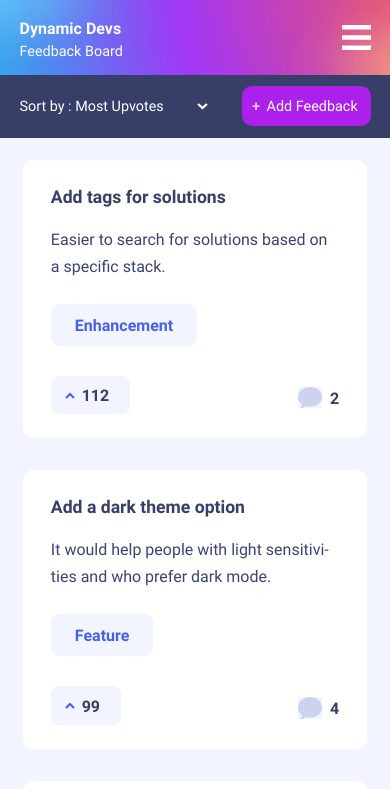
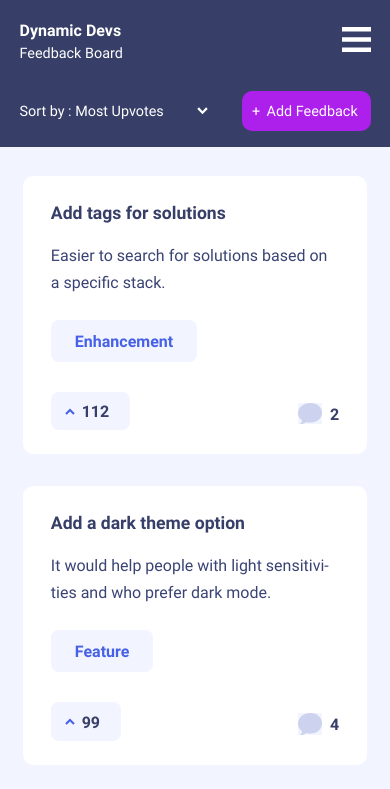
Before and after one commit to JaimeGSandoval/product-feedback-app, a React (Create React App) app: page / in a window 390 px wide. Shown: the top 789 px of the page. Built offline with nearby package versions, Linux system fonts and the light colour scheme.

Commit message:
Remove background gradient img for mobile header
- Remove img from mobile header

- Fixed broken styles for mobile header which was a result of gradient
img being removed and replaced with a bg color. Fixed the styles for
mobile portrait and mobile landscape

```diff
--- a/src/components/MobileHeader/MobileHeader.jsx
+++ b/src/components/MobileHeader/MobileHeader.jsx
@@ -1,12 +1,12 @@
-import { useState } from 'react';
-import { MobileModal } from '../MobileModal';
-import mobileBgWebp from '../../assets/images/mobile/bg_header_sm.webp';
-import mobileBgPng from '../../assets/images/mobile/bg_header_sm.png';
-import desktopBgWebp from '../../assets/images/desktop/bg_header_lg.webp';
-import desktopBgPng from '../../assets/images/desktop/bg_header_lg.png';
-import hamburger from '../../assets/icons/hamburger.svg';
-import close from '../../assets/icons/close.svg';
-import styles from './_mobileHeader.module.scss';
+import { useState } from "react";
+import { MobileModal } from "../MobileModal";
+import mobileBgWebp from "../../assets/images/mobile/bg_header_sm.webp";
+import mobileBgPng from "../../assets/images/mobile/bg_header_sm.png";
+import desktopBgWebp from "../../assets/images/desktop/bg_header_lg.webp";
+import desktopBgPng from "../../assets/images/desktop/bg_header_lg.png";
+import hamburger from "../../assets/icons/hamburger.svg";
+import close from "../../assets/icons/close.svg";
+import styles from "./_mobileHeader.module.scss";
 
 export const MobileHeader = () => {
   const [isModalOpen, setIsModalOpen] = useState(false);
@@ -16,27 +16,14 @@
   };
 
   const handleKeyPressModal = (e) => {
-    if (e.key === 'Enter') {
+    if (e.key === "Enter") {
       setIsModalOpen(!isModalOpen);
     }
   };
 
   return (
     <>
-      <header className={`${styles.header} ${isModalOpen ? styles.fixed : ''}`}>
-        <picture>
-          <source
-            srcSet={`${desktopBgWebp}, 1024w, ${desktopBgPng} 1024w`}
-            media="(min-width: 1024px)"
-            type="image/webp"
-          />
-          <source srcSet={mobileBgWebp} type="image/webp" />
-          <img
-            src={mobileBgPng}
-            className={styles.headerBgImg}
-            alt="header background"
-          />
-        </picture>
+      <header className={`${styles.header} ${isModalOpen ? styles.fixed : ""}`}>
         <div className={styles.contentBox}>
           <div className={styles.textContainer}>
             <span className={styles.headerText}>dynamic devs</span>
--- a/src/components/MobileHeader/_mobileHeader.module.scss
+++ b/src/components/MobileHeader/_mobileHeader.module.scss
@@ -1,5 +1,5 @@
-@import '../../sass/abstract/vars';
-@import '../../sass/abstract/media-queries';
+@import "../../sass/abstract/vars";
+@import "../../sass/abstract/media-queries";
 
 picture {
   width: 100%;
@@ -13,20 +13,16 @@
   z-index: 10;
   position: fixed;
   top: 0;
+  background-color: #373f68;
+  max-height: 5.1rem;
+  height: 100%;
 
   @include mobileLandscapeXSm {
+    position: fixed;
     height: 3.5rem;
-    max-height: 3.5rem;
-    position: static;
-  }
-
-  @include mobileLandscapeSm {
-    height: 3.5rem;
-    max-height: 5rem;
   }
 
   @include mobileLandscapeXXLg {
-    display: block;
     height: 4.5rem;
     max-height: 4.5rem;
     width: 100vw;
@@ -59,12 +55,6 @@
 
   @include mobileLandscapeXSm {
     top: 0.8rem;
-  }
-
-  @include mobileLandscapeXXLg {
-    margin-left: 5%;
-    position: relative;
-    top: -3.8rem;
   }
 }
 
--- a/src/pages/SuggestionsPage/components/FeedbackBar/_feedbackBar.module.scss
+++ b/src/pages/SuggestionsPage/components/FeedbackBar/_feedbackBar.module.scss
@@ -1,5 +1,5 @@
-@import '../../../../sass/abstract/vars';
-@import '../../../../sass/abstract/media-queries';
+@import "../../../../sass/abstract/vars";
+@import "../../../../sass/abstract/media-queries";
 
 .container {
   width: 100%;
@@ -33,18 +33,14 @@
   }
 
   @include mobileLandscapeXSm {
-    margin-top: 0.7rem;
-    position: static;
-  }
-
-  @include mobileLandscapeSm {
-    margin-top: 0.5rem;
+    top: 3.5rem;
   }
 
   @include mobileLandscapeXXLg {
     margin-top: 0;
     width: 100vw;
     max-width: 100%;
+    top: 4rem;
   }
 
   @include tabletMd {
@@ -74,7 +70,11 @@
   margin: auto;
   justify-content: space-between;
   align-items: center;
-  padding: 0.7rem 0;
+  padding: 1rem 0 1rem;
+
+  @include mobileLg {
+    padding-top: 0.5rem;
+  }
 
   @include laptop {
     padding: 1rem 0;
--- a/src/pages/SuggestionsPage/components/SuggestionsList/_suggestionList.module.scss
+++ b/src/pages/SuggestionsPage/components/SuggestionsList/_suggestionList.module.scss
@@ -1,4 +1,4 @@
-@import '../../../../sass/abstract/media-queries';
+@import "../../../../sass/abstract/media-queries";
 
 .container {
   width: 88%;
@@ -12,12 +12,12 @@
     top: 8rem;
   }
 
-  @include mobileLg {
+  @include mobileMd {
     top: 9rem;
   }
 
   @include mobileLandscapeXSm {
-    top: 0;
+    top: 7rem;
   }
 
   @include tabletMd {
--- a/src/sass/abstract/_media-queries.scss
+++ b/src/sass/abstract/_media-queries.scss
@@ -1,133 +1,139 @@
 @mixin mobileXSm {
-  @media (min-width: 360px) {
+  @media screen and (min-width: 360px) {
     @content;
   }
 }
 
 @mixin mobileSm {
-  @media (min-width: 375px) {
+  @media screen and (min-width: 375px) {
+    @content;
+  }
+}
+
+@mixin mobileMd {
+  @media screen and (min-width: 390px) {
     @content;
   }
 }
 
 @mixin mobileLg {
-  @media (min-width: 414px) {
+  @media screen and (min-width: 414px) {
     @content;
   }
 }
 
 @mixin mobileXL {
-  @media (min-width: 428px) {
+  @media screen and (min-width: 428px) {
     @content;
   }
 }
 
 @mixin tabletSm {
-  @media (min-width: 600px) {
+  @media screen and (min-width: 600px) {
     @content;
   }
 }
 
 @mixin tabletMd {
-  @media (min-width: 768px) and (orientation: portrait) {
+  @media screen and (min-width: 768px) and (orientation: portrait) {
     @content;
   }
 }
 
 @mixin tabletLg {
-  @media (min-width: 820px) and (orientation: portrait) {
+  @media screen and (min-width: 820px) and (orientation: portrait) {
     @content;
   }
 }
 
 @mixin tabletXLg {
-  @media (min-width: 1024px) and (orientation: portrait) {
+  @media screen and (min-width: 1024px) and (orientation: portrait) {
     @content;
   }
 }
 
 @mixin laptop {
-  @media (min-width: 992px) and (orientation: landscape) {
+  @media screen and (min-width: 992px) and (orientation: landscape) {
     @content;
   }
 }
 
 @mixin laptopLg {
-  @media (min-width: 1024px) {
+  @media screen and (min-width: 1024px) {
     @content;
   }
 }
 
 @mixin desktop {
-  @media (min-width: 1200px) {
+  @media screen and (min-width: 1200px) {
     @content;
   }
 }
 
 @mixin desktopMd {
-  @media (min-width: 1382px) {
+  @media screen and (min-width: 1382px) {
     @content;
   }
 }
 
 @mixin desktopLg {
-  @media (min-width: 1560px) {
+  @media screen and (min-width: 1560px) {
     @content;
   }
 }
 
 @mixin desktopXL {
-  @media (min-width: 1820px) {
+  @media screen and (min-width: 1820px) {
     @content;
   }
 }
 
 @mixin desktopXXL {
-  @media (min-width: 1920px) {
+  @media screen and (min-width: 1920px) {
     @content;
   }
 }
 
 // custom media queries for popular mobile phones
 @mixin mobileI12Pro {
-  @media (min-width: 390px) and (min-height: 844px) and (max-height: 844px) {
+  @media screen and (min-width: 390px) and (min-height: 844px) and (max-height: 844px) {
     @content;
   }
 }
 
 @mixin mobileIX {
-  @media (min-width: 375px) and (min-height: 812px) and (max-height: 812px) {
+  @media screen and (min-width: 375px) and (min-height: 812px) and (max-height: 812px) {
     @content;
   }
 }
 
 // orientation: landscape media queries
 @mixin mobileLandscapeXSm {
-  @media (orientation: landscape) {
+  @media screen and (min-width: 568px) and (max-width: 667px) and (orientation: landscape) {
     @content;
   }
 }
 
 @mixin mobileLandscapeSm {
-  @media (min-width: 667px) and (orientation: landscape) {
+  @media screen and (min-width: 667px) and (orientation: landscape) {
     @content;
   }
 }
 
 @mixin mobileLandscapeLg {
-  @media (min-width: 736px) and (orientation: landscape) {
+  @media screen and (min-width: 736px) and (orientation: landscape) {
     @content;
   }
 }
 
 @mixin mobileLandscapeXL {
-  @media (min-width: 812px) and (orientation: landscape) {
+  @media screen and (min-width: 812px) and (orientation: landscape) {
     @content;
   }
 }
 
 @mixin mobileLandscapeXXLg {
-  @media (min-width: 896px) and (max-width: 926px) and (orientation: landscape) {
+  @media screen and (min-width: 896px) and (max-width: 926px) and (orientation: landscape) {
     @content;
   }
 }
```
Also changed, not shown: src/index.scss (+4 -4 lines).
